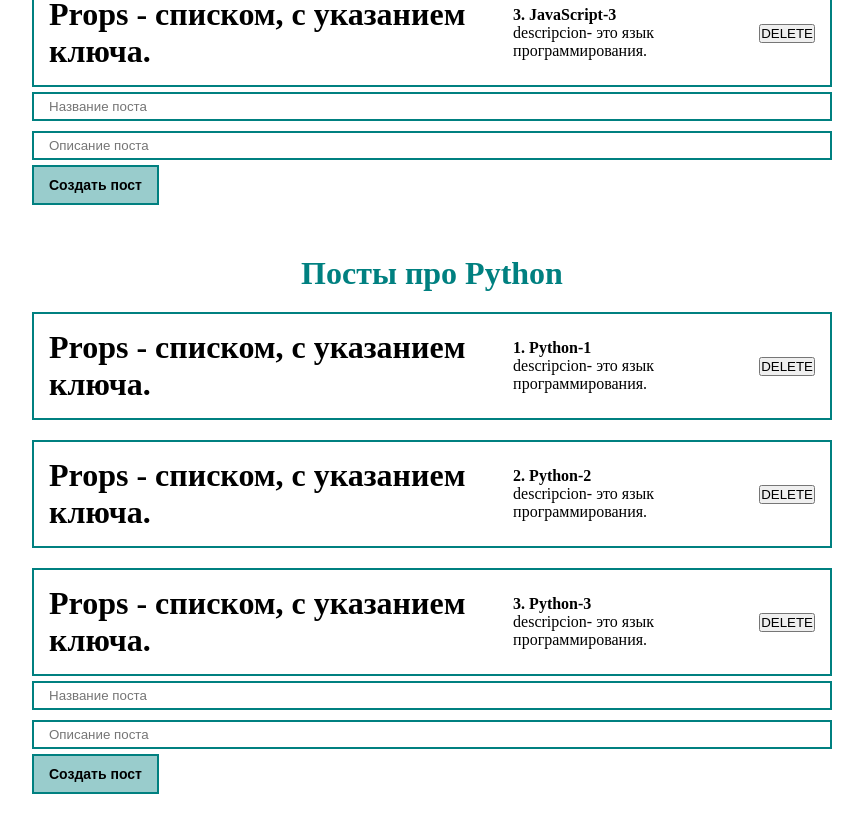
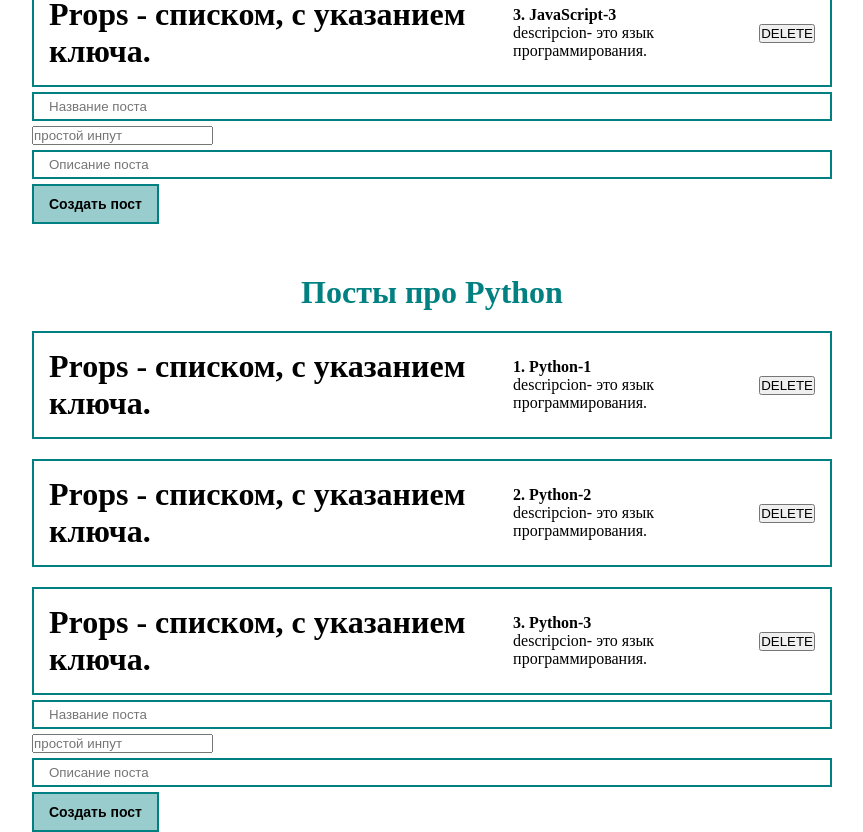
Before and after one commit to AnnaRazina/First-progect-REACT, a React (Create React App) app: page / in a window 1280 px wide. Shown: the part 840-1672 px from the top of the page, without its empty margins (208-1071 px from the left). Before the commit the page ends 1634 px from the top, so only its background shows below. Built offline with nearby package versions, Linux system fonts and the light colour scheme.

Commit message:
useRef - получение данных из простого инпута

```diff
--- a/src/components/PostList.jsx
+++ b/src/components/PostList.jsx
@@ -1,4 +1,5 @@
 import React from "react";
+import { useRef } from "react";
 import { useState } from "react";
 import Post from "./Post";
 import MyButton from "./UI/button/MyButton";
@@ -7,31 +8,38 @@ import MyInput from "./UI/input/MyInput";
 
 const PostList = ({posts, title}) => {
 
-
-  const [titleInput, setTitleInput] = useState("")
+  const [titleInput, setTitleInput] = useState("");
+  /**хук useRef */
+  const bodyInputRef = useRef();
 
   function AddNewPost (event) {
     event.preventDefault();
-    console.log(titleInput)
-
-  }
+    console.log(titleInput);
+    console.log(bodyInputRef.current.value)
+  };
 
     return (
         <div>
           <h1 style={{textAlign: "center", color: "teal", marginTop: "50px"}}>
             {title}
           </h1>
-          {posts.map(post =>
+           {posts.map(post =>
             <Post post={post} key={post.id}/>
           )}
 
           <form>
-            {/*Управляемый компонент*/}
+            {/**Управляемый компонент**/}
             <MyInput
               value = {titleInput}
               onChange = {event => setTitleInput(event.target.value)}
               type="text"
               placeholder="Название поста"
+            />
+            {/**Неуправляемый компонент. получаем данные с помощью хука useRef**/}
+            <input
+              ref={bodyInputRef}
+              type="text"
+              placeholder="простой инпут"
             />
             <MyInput
               type="text"
```
